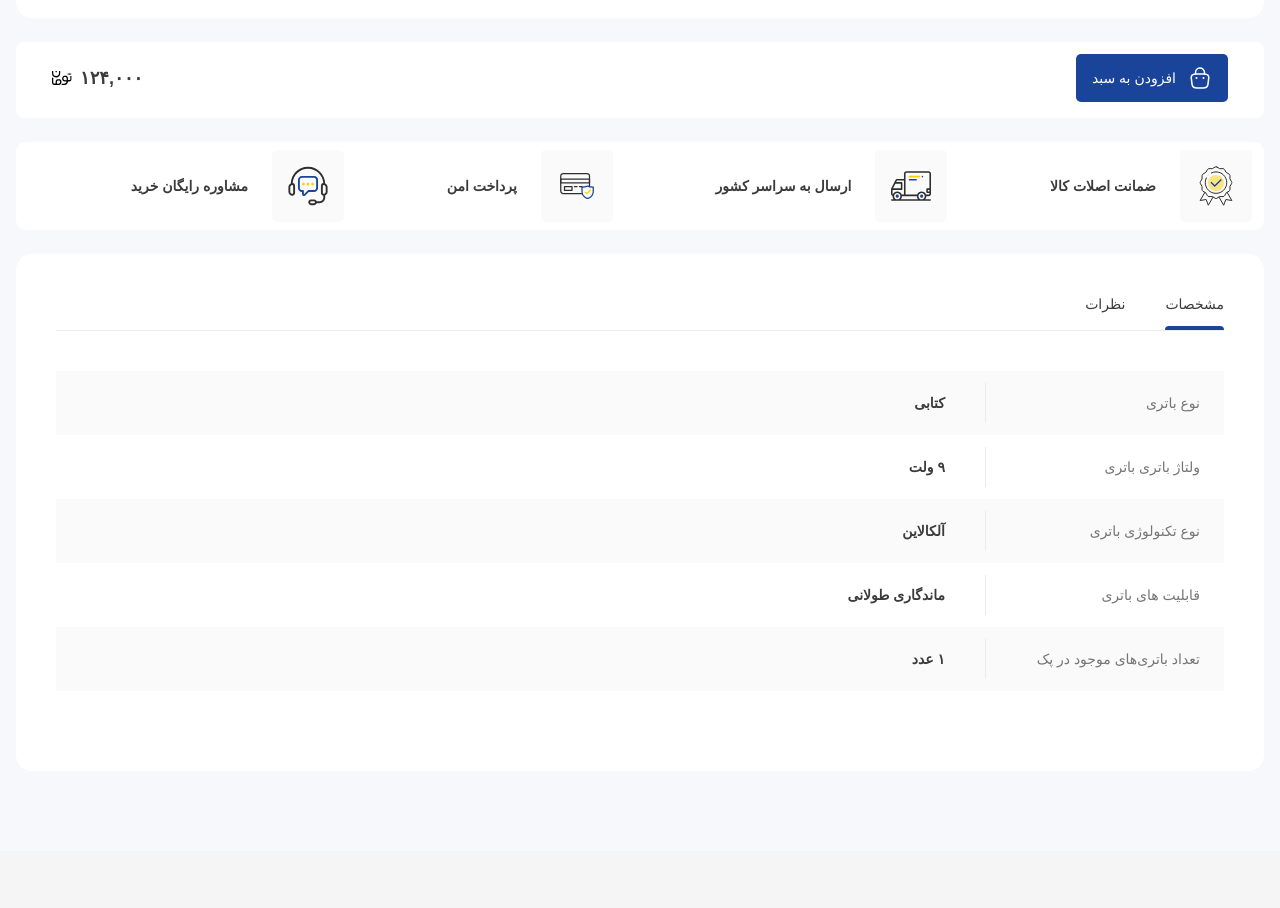
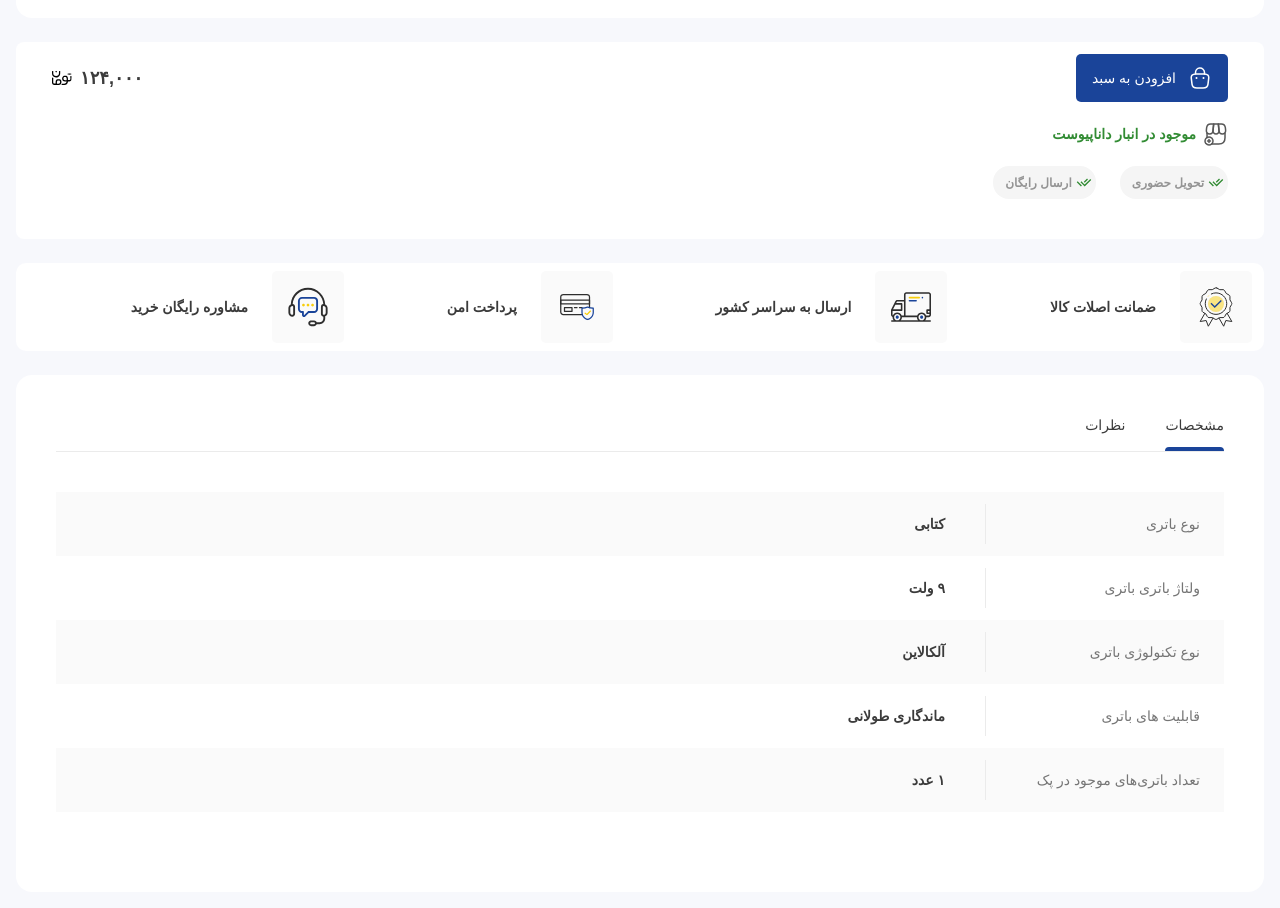
Before and after one commit to mahyarErshad/anaram-react, a React (Create React App) app: page /products/product/id-1234 in a window 1280 px wide. Shown: the part 940-1848 px from the top of the page. Built offline with nearby package versions, Linux system fonts and the light colour scheme; a web font is replaced by a local one.

Commit message:
Added delivery options

```diff
--- a/src/Pages/SingleProduct/SingleProductDetailSection/SingleProductSmallScreenAction.jsx
+++ b/src/Pages/SingleProduct/SingleProductDetailSection/SingleProductSmallScreenAction.jsx
@@ -3,6 +3,8 @@ import PrimaryButton from "../../../Components/Utils/Buttons/PrimaryButton/Prima
 import { ReactComponent as CartIcon } from "../../../assets/images/icons/bag-icon.svg";
 import { separateNumberByThousand } from "../../../lib/function/convertToPersianDigits";
 import { ReactComponent as TomanIcon } from "../../../assets/images/icons/toman-icon-black.svg";
+import DeliveryOptionCard from "./DeliveryOptionCard";
+import { ReactComponent as ShopAdd } from "../../../assets/images/icons/shop-add.svg";
 
 function SingleProductSmallScreenAction() {
   return (
@@ -14,6 +16,16 @@ function SingleProductSmallScreenAction() {
           <TomanIcon className="w-5 h-4" />
         </div>
       </div>
+      <div className="flex-col justify-center items-start gap-5 pb-6 px-6 mt-5">
+        <div className="flex justify-start items-center gap-2">
+          <ShopAdd />
+          <span className="text-sm text-Green7 font-semibold">موجود در انبار داناپیوست</span>
+        </div>
+        <div className="flex justify-start items-center gap-6">
+          <DeliveryOptionCard text="تحویل حضوری" />
+          <DeliveryOptionCard text="ارسال رایگان" />
+        </div>
+      </div>
     </section>
   );
 }
```
